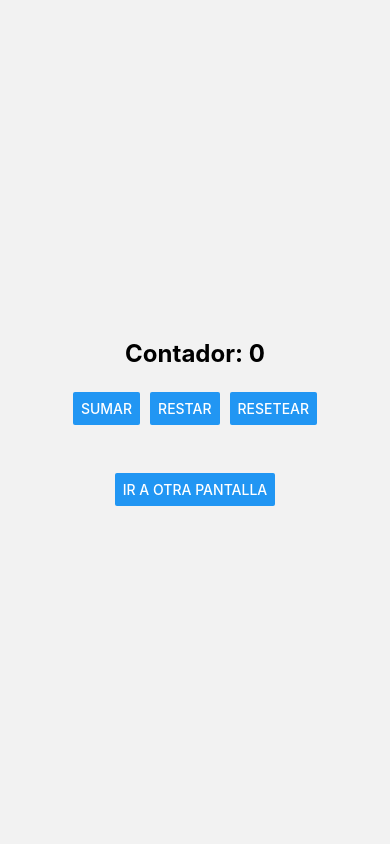
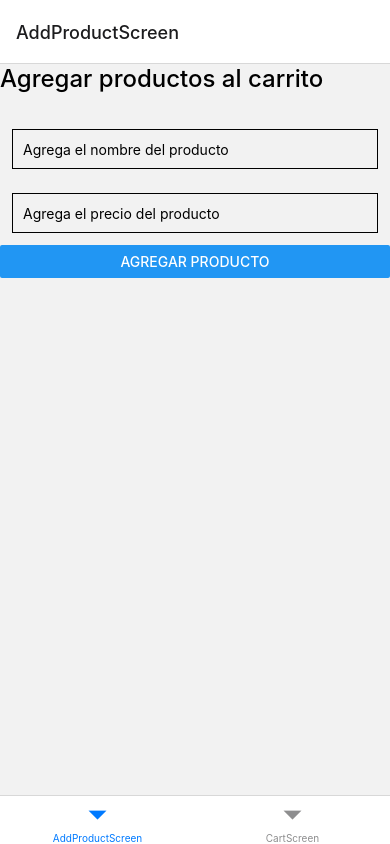
Before and after one commit to jroblesluna/shopping-cart, a React Native app: screen /AddProductScreen in a window 390 px wide. Built offline with nearby package versions, Linux system fonts and the light colour scheme; what react-native-magnus, react-native-notifier would draw is missing.

Commit message:
add: semana 16 (carrito de compras con redux)

```diff
--- a/App.tsx
+++ b/App.tsx
@@ -6,7 +6,8 @@ import {NavigationContainer} from '@react-navigation/native';
 import {GestureHandlerRootView} from 'react-native-gesture-handler';
 import {Root} from './navigation/Root';
 import {Provider} from 'react-redux';
-import {counterStore} from './stores/counter.store';
+// import {counterStore} from './stores/counter.store';
+import {cartStore} from './stores/cart.store';
 
 /**
  * Hackaton semana 15
@@ -32,7 +33,7 @@ const App: React.FC = () => {
   }, []);
 
   return (
-    <Provider store={counterStore}>
+    <Provider store={cartStore}>
       <GestureHandlerRootView style={{flex: 1}}>
         <NavigationContainer>
           <NotifierWrapper>
--- a/navigation/Root.tsx
+++ b/navigation/Root.tsx
@@ -5,8 +5,10 @@ import {SilaboScreen} from '../screens/SilaboScreen';
 import {EditSilaboScreen} from '../screens/EditSilaboScreen';
 import {Semana15} from '../screens/Semana15';
 import {OtraPantalla} from '../screens/OtraPantalla';
+import {Semana16} from '../screens/Semana16';
 
 export type StackRootParams = {
+  Semana16: undefined;
   Semana15: undefined;
   OtraPantalla: undefined;
   SilabosScreen: undefined;
@@ -23,10 +25,17 @@ const Stack = createNativeStackNavigator<StackRootParams>();
 export const Root: React.FC = () => {
   return (
     <Stack.Navigator
-      initialRouteName="Semana15"
+      initialRouteName="Semana16"
       screenOptions={{
         animation: 'slide_from_right',
       }}>
+      <Stack.Screen
+        name="Semana16"
+        component={Semana16}
+        options={{
+          headerShown: false,
+        }}
+      />
       <Stack.Screen
         name="Semana15"
         component={Semana15}
--- /dev/null
+++ b/reducers/cart.reducer.ts
@@ -0,0 +1,49 @@
+import {createSlice} from '@reduxjs/toolkit';
+
+export interface Product {
+  id: string;
+  name: string;
+  price: number;
+  image: string;
+}
+
+export interface ICart {
+  items: Product[];
+}
+
+export const cartInitialState: ICart = {
+  items: [],
+};
+
+export const cartSlice = createSlice({
+  name: 'cart',
+  initialState: cartInitialState,
+  reducers: {
+    add: (state, action) => {
+      const newProduct = action.payload.product;
+
+      const productExists = state.items.find(
+        // @ts-ignore
+        product => product.id === newProduct.id,
+      );
+
+      if (!productExists) {
+        // @ts-ignore
+        state.items.push(newProduct);
+      }
+    },
+    remove: (state, action) => {
+      const id = action.payload.productId;
+
+      // @ts-ignore
+      state.items = state.items.filter(product => product.id !== id);
+    },
+    clear: state => {
+      state.items = [];
+    },
+  },
+});
+
+export const {add, clear, remove} = cartSlice.actions;
+
+export const counterReducer = cartSlice.reducer;
--- /dev/null
+++ b/screens/AddProductScreen.tsx
@@ -0,0 +1,57 @@
+import React from 'react';
+import {View, Text, Button, TextInput, StyleSheet} from 'react-native';
+import {TabRootParams} from './Semana16';
+import {BottomTabScreenProps} from '@react-navigation/bottom-tabs';
+import {generateImage} from '../utils/generateImage';
+
+interface Props
+  extends BottomTabScreenProps<TabRootParams, 'AddProductScreen'> {}
+
+export const AddProductScreen: React.FC<Props> = ({navigation}) => {
+  return (
+    <View style={styles.container}>
+      <Text style={styles.title}>Agregar productos al carrito</Text>
+
+      <View style={{marginTop: 24}}>
+        <TextInput
+          style={styles.input}
+          placeholder="Agrega el nombre del producto"
+        />
+        <TextInput
+          style={styles.input}
+          placeholder="Agrega el precio del producto"
+          keyboardType="numeric"
+        />
+        <Button
+          title="Agregar Producto"
+          onPress={() => {
+            // lógica para agregar producto al estado...
+
+            // Tener en cuenta que para agregar un nuevo producto hay que generar un ID único
+            // id: Date.now();
+            // image: generateImage()
+
+            // luego llamar esto:
+            navigation.navigate('CartScreen');
+          }}
+        />
+      </View>
+    </View>
+  );
+};
+
+const styles = StyleSheet.create({
+  container: {
+    flex: 1,
+  },
+  title: {
+    fontSize: 24,
+    fontWeight: '500',
+  },
+  input: {
+    height: 40,
+    margin: 12,
+    borderWidth: 1,
+    padding: 10,
+  },
+});
--- /dev/null
+++ b/screens/CartScreen.tsx
@@ -0,0 +1,20 @@
+import React from 'react';
+import {FlatList} from 'react-native';
+import {BottomTabScreenProps} from '@react-navigation/bottom-tabs';
+import {TabRootParams} from './Semana16';
+import {Product} from '../reducers/cart.reducer';
+
+interface Props extends BottomTabScreenProps<TabRootParams, 'CartScreen'> {}
+
+export const CartScreen: React.FC<Props> = () => {
+  // Los productos hay que traerlo desde redux
+  const cart = [] as Product[];
+
+  return (
+    <FlatList
+      data={cart}
+      renderItem={() => null}
+      keyExtractor={product => product.id}
+    />
+  );
+};
--- /dev/null
+++ b/screens/Semana16.tsx
@@ -0,0 +1,24 @@
+import React from 'react';
+import {NativeStackScreenProps} from '@react-navigation/native-stack';
+import {StackRootParams} from '../navigation/Root';
+import {createBottomTabNavigator} from '@react-navigation/bottom-tabs';
+import {CartScreen} from './CartScreen';
+import {AddProductScreen} from './AddProductScreen';
+
+interface Props extends NativeStackScreenProps<StackRootParams, 'Semana16'> {}
+
+export type TabRootParams = {
+  AddProductScreen: undefined;
+  CartScreen: undefined;
+};
+
+const Tab = createBottomTabNavigator<TabRootParams>();
+
+export const Semana16: React.FC<Props> = () => {
+  return (
+    <Tab.Navigator>
+      <Tab.Screen name="AddProductScreen" component={AddProductScreen} />
+      <Tab.Screen name="CartScreen" component={CartScreen} />
+    </Tab.Navigator>
+  );
+};
--- /dev/null
+++ b/stores/cart.store.ts
@@ -0,0 +1,8 @@
+import {configureStore} from '@reduxjs/toolkit';
+import {cartSlice} from '../reducers/cart.reducer';
+
+export const cartStore = configureStore({
+  reducer: {
+    cart: cartSlice.reducer,
+  },
+});
--- /dev/null
+++ b/utils/generateImage.ts
@@ -0,0 +1,2 @@
+export const generateImage = (id: string) =>
+  `https://picsum.photos/200?id=${id}`;
```
